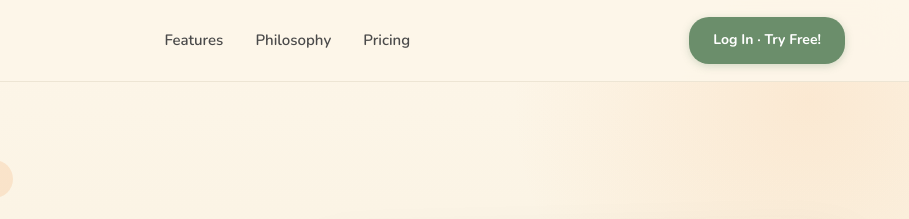
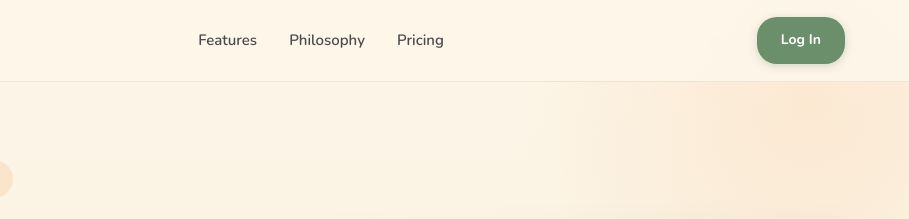
Before and after one commit to DrDeas/everymango-site, a plain HTML site: page index.html in a window 1280 px wide. Shown: the top 219 px of the page, 371-1280 px from the left. Drawn offline with nearby package versions, Linux system fonts and the light colour scheme.

Commit message:
Changed log in button in index.html

```diff
--- a/index.html
+++ b/index.html
@@ -1037,7 +1037,7 @@
                 <a href="#">Pricing</a>
             </div>
             <div class="nav-cta">
-                <a href="/app" class="btn-primary">Log In · Try Free!</a>
+                <a href="/app" class="btn-primary">Log In</a>
             </div>
         </div>
     </nav>
```
